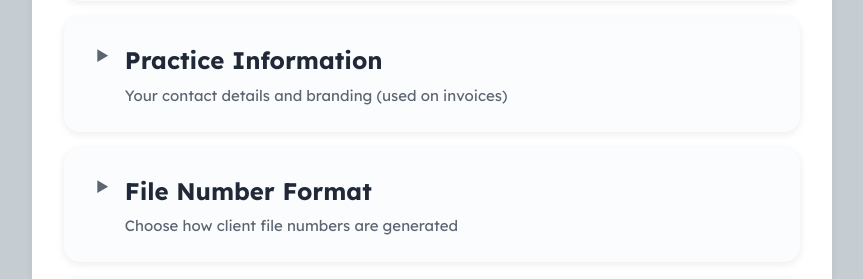
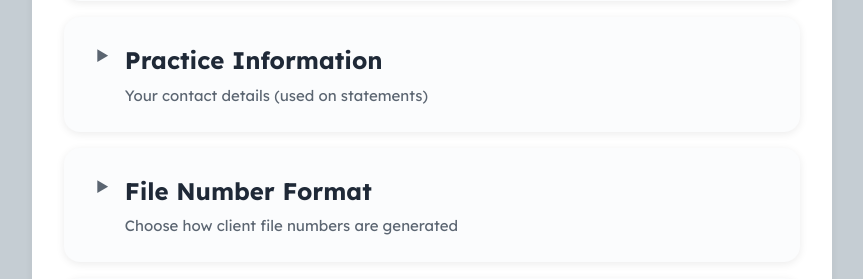
Before and after one commit to rsembera/edgecase, a Python web app: template web/templates/settings.html in a window 1280 px wide. Shown: the part 545-824 px from the top of the page, without its empty margins (208-1071 px from the left). Run offline with Jinja, Linux system fonts and the light colour scheme; the template is opened without the code that fills it, so the values that code supplies are empty.

Commit message:
Fix Practice Information description wording

```diff
--- a/web/templates/settings.html
+++ b/web/templates/settings.html
@@ -334,7 +334,7 @@ details[open] .settings-section-header .arrow {
             <span class="arrow">▶</span>
             <div>
                 <h3>Practice Information</h3>
-                <p>Your contact details and branding (used on invoices)</p>
+                <p>Your contact details (used on statements)</p>
             </div>
         </summary>
         <div class="settings-section-content">
```
